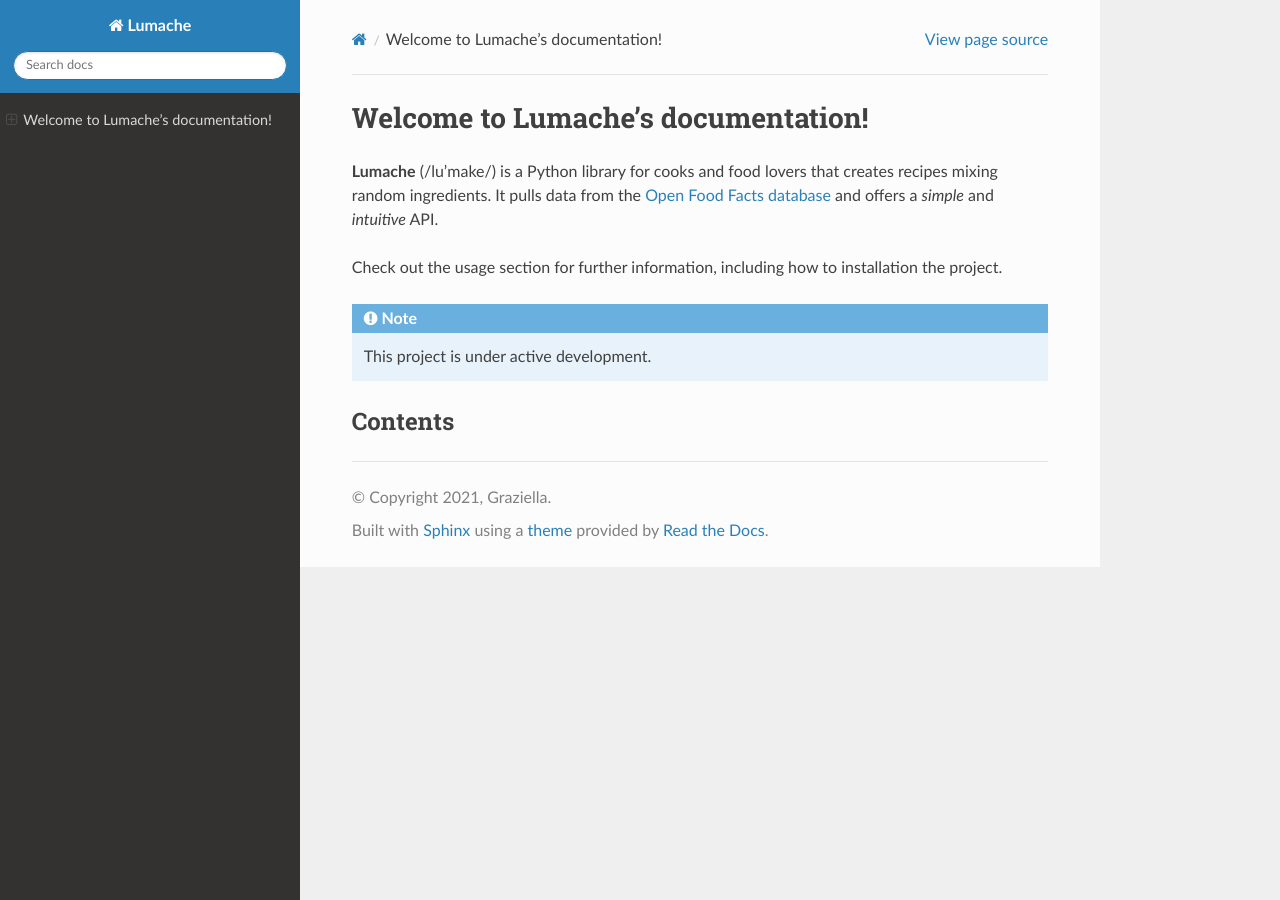
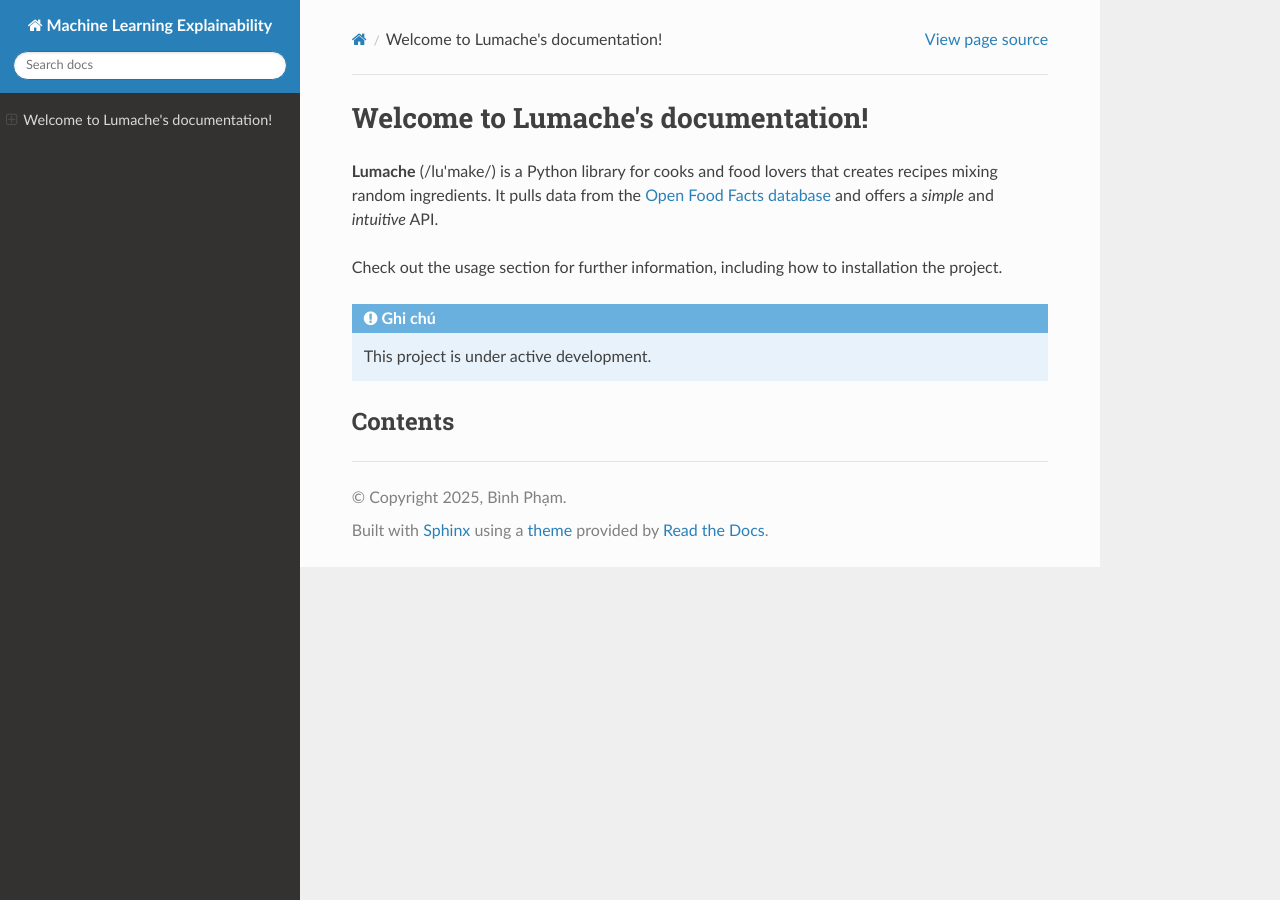
Before and after one commit to phambinh0826/ML-Explainability, a Sphinx documentation site: the page built from docs/source/index.rst, in a window 1280 px wide. Built offline with Sphinx 7.4.7 and the Read the Docs theme 3.1.0, drawn with Linux system fonts in a browser that asks for light colours; pages that are not in the unit, such as notebooks, are missing from menus.

Commit message:
Update conf.py

```diff
--- a/docs/source/conf.py
+++ b/docs/source/conf.py
@@ -1,35 +1,40 @@
 # Configuration file for the Sphinx documentation builder.
+import sphinx_rtd_theme
 
 # -- Project information
-
-project = 'Lumache'
-copyright = '2021, Graziella'
-author = 'Graziella'
+project = 'Machine Learning Explainability'
+copyright = '2025, Bình Phạm'
+author = 'Bình Phạm'
 
 release = '0.1'
 version = '0.1.0'
 
 # -- General configuration
-
 extensions = [
+    'nbsphinx',
     'sphinx.ext.duration',
     'sphinx.ext.doctest',
     'sphinx.ext.autodoc',
     'sphinx.ext.autosummary',
     'sphinx.ext.intersphinx',
+    'sphinx.ext.mathjax',
+    'sphinx_rtd_theme',
+    'sphinx_copybutton',
+    'sphinx_gallery.load_style',
 ]
 
 intersphinx_mapping = {
     'python': ('https://docs.python.org/3/', None),
     'sphinx': ('https://www.sphinx-doc.org/en/master/', None),
 }
-intersphinx_disabled_domains = ['std']
 
 templates_path = ['_templates']
 
 # -- Options for HTML output
+html_static_path = ['_static']
+html_theme = 'sphinx_rtd_theme'
+highlight_language = 'python3'
+epub_show_urls = 'footnote'
 
-html_theme = 'sphinx_rtd_theme'
-
-# -- Options for EPUB output
-epub_show_urls = 'footnote'
+# Set the language to Vietnamese
+language = 'vi'
```
